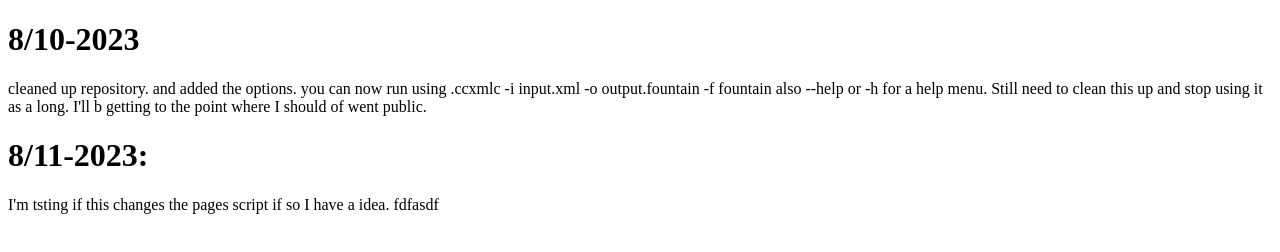
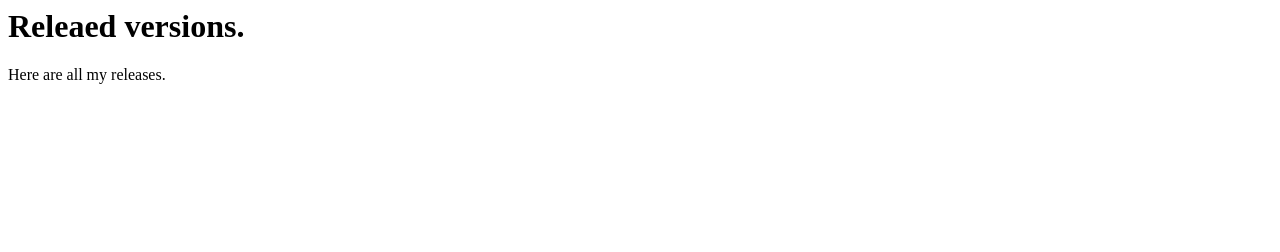
Before and after one commit to joshp1/comicScriptConverter, a plain HTML site: page pages/index.html in a window 1280 px wide. Drawn offline with Linux system fonts and the light colour scheme.

Commit message:
Cleaned up html

```diff
--- a/pages/index.html
+++ b/pages/index.html
@@ -1,17 +1,14 @@
-<!DOCTYPE html>
-<html>
-    <head>
-        <title>
-            Programing blog
-        </title>
-    </head>
-    <body>
-        <h1>8/10-2023</h1>
-        <p>cleaned up repository. and added the options.
-        you can now run using .ccxmlc -i input.xml -o output.fountain -f fountain
-        also --help or -h for a help menu.
-        Still need to clean this up and stop using it as a long. I'll b getting to the point where I should of went public.</p>
 
-        <h1>8/11-2023:</h1><p>I'm tsting if this changes the pages script if so I have a idea. fdfasdf</p>
-    </body>
-</html>
+<HTML>
+  <HEAD>
+    <TITLE>
+      Deployment
+    </TITLE>
+  </HEAD>
+  <BODY>
+    <H1>
+      Releaed versions.
+    </H1>
+    Here are all my releases.
+  </BODY>
+</HTML>
```
